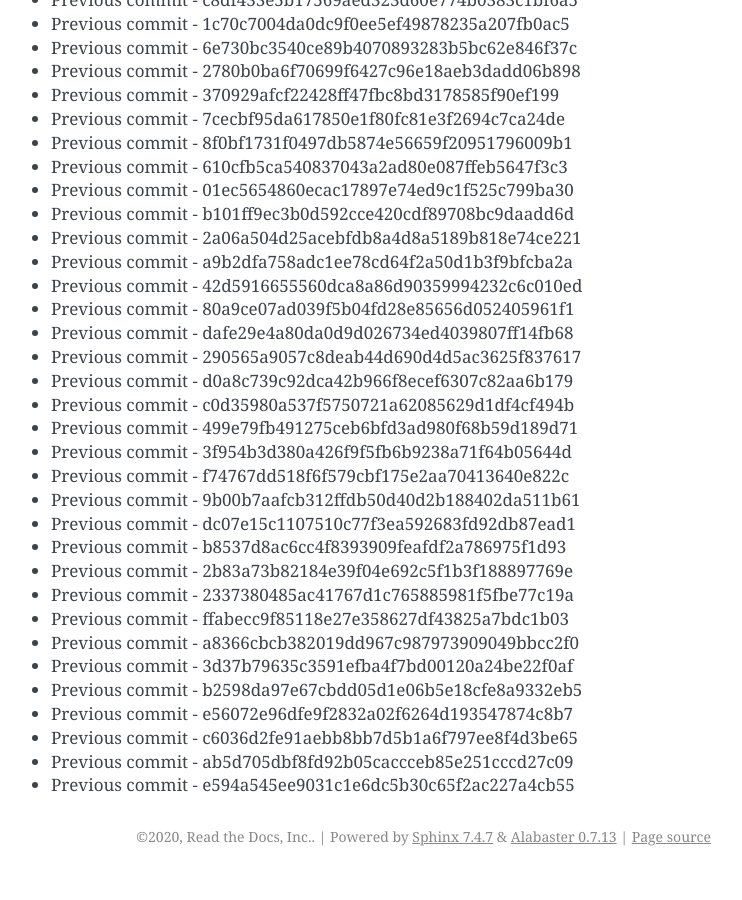
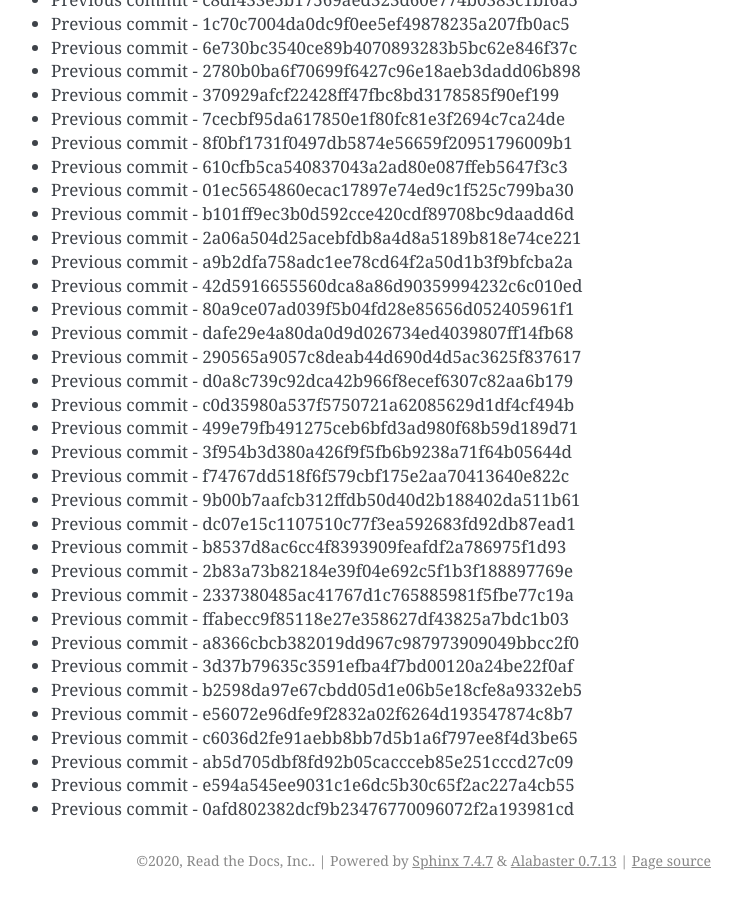
Before and after one commit to readthedocs/rtd-git-stresstest, a Sphinx documentation site: the page built from docs/updates.rst, in a window 1280 px wide and 900 px high, scrolled down 97366 px. Shown: the whole window, without its empty margins (399-1141 px from the left). Built offline with Sphinx 7.4.7, drawn with Linux system fonts in a browser that asks for light colours; before the commit the page ends 98242 px from its top, so only the background shows below that.

Commit message:
Generating commit from previous: 0afd802382dcf9b23476770096072f2a193981cd

```diff
--- a/docs/updates.rst
+++ b/docs/updates.rst
@@ -4123,3 +4123,4 @@ It can be tested for any performance characteristics.
 * Previous commit - c6036d2fe91aebb8bb7d5b1a6f797ee8f4d3be65
 * Previous commit - ab5d705dbf8fd92b05caccceb85e251cccd27c09
 * Previous commit - e594a545ee9031c1e6dc5b30c65f2ac227a4cb55
+* Previous commit - 0afd802382dcf9b23476770096072f2a193981cd
```
